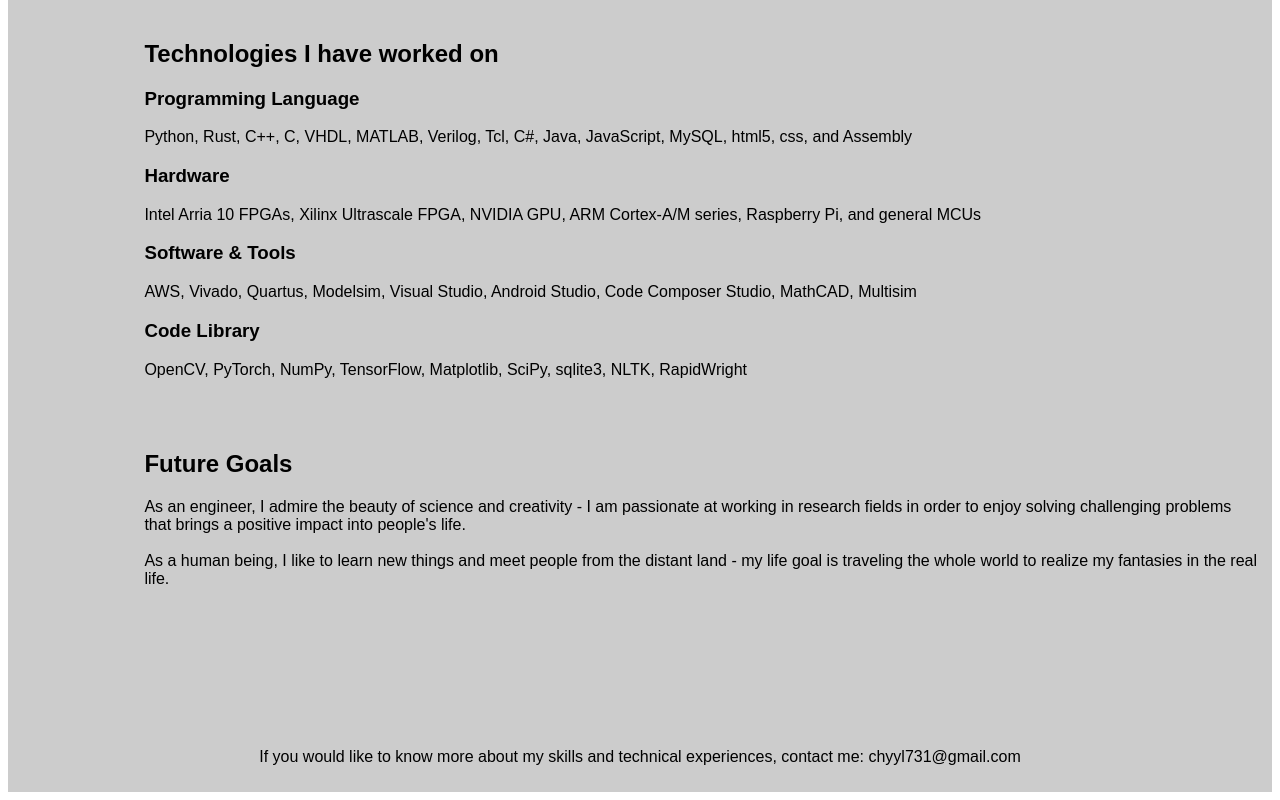
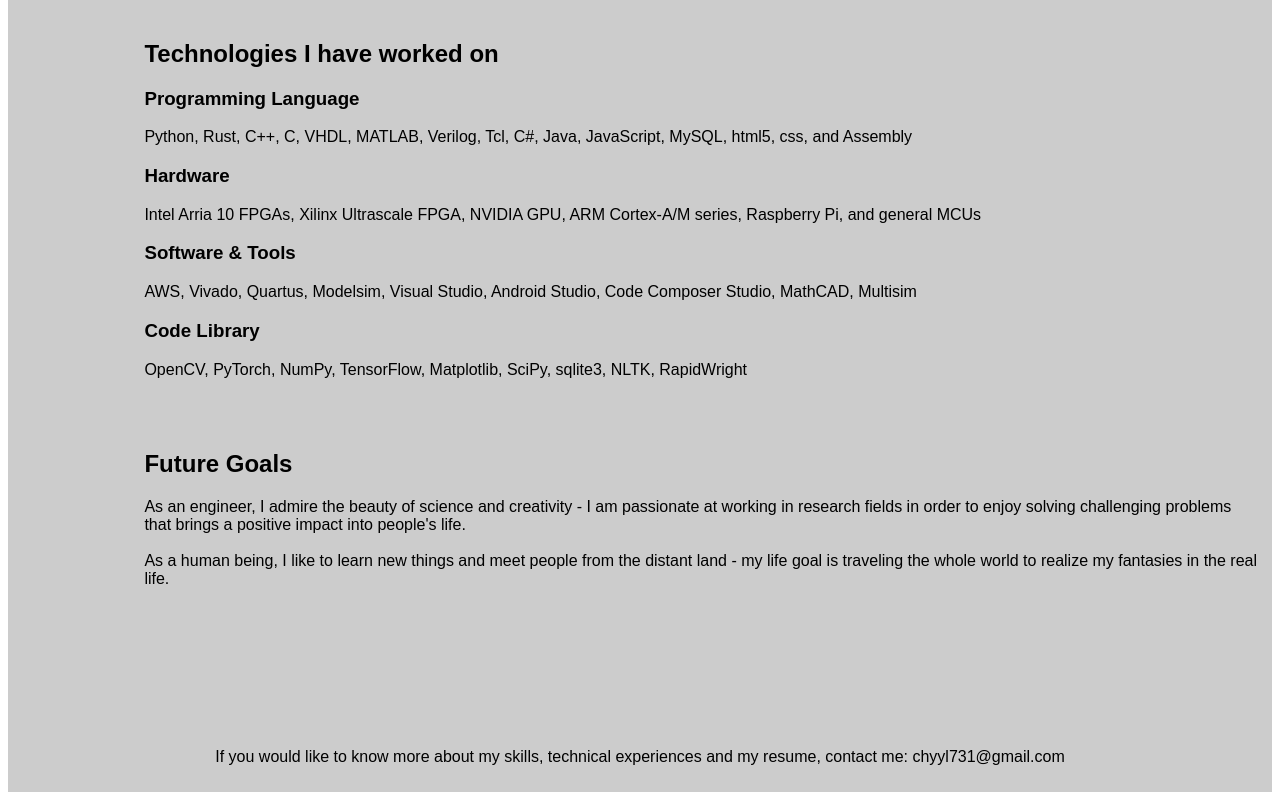
Before and after one commit to magicDogg/magicDogg.github.io, a plain HTML site: page index.html in a window 1280 px wide. Shown: the part 2013-2813 px from the top of the page. Drawn offline with Linux system fonts and the light colour scheme.

Commit message:
Update index.html

```diff
--- a/index.html
+++ b/index.html
@@ -196,7 +196,7 @@
 </section>
 
 <footer>
-  <p>If you would like to know more about my skills and technical experiences, contact me: chyyl731@gmail.com</p>
+  <p>If you would like to know more about my skills, technical experiences and my resume, contact me: chyyl731@gmail.com</p>
 </footer>
 
 </body>
```
